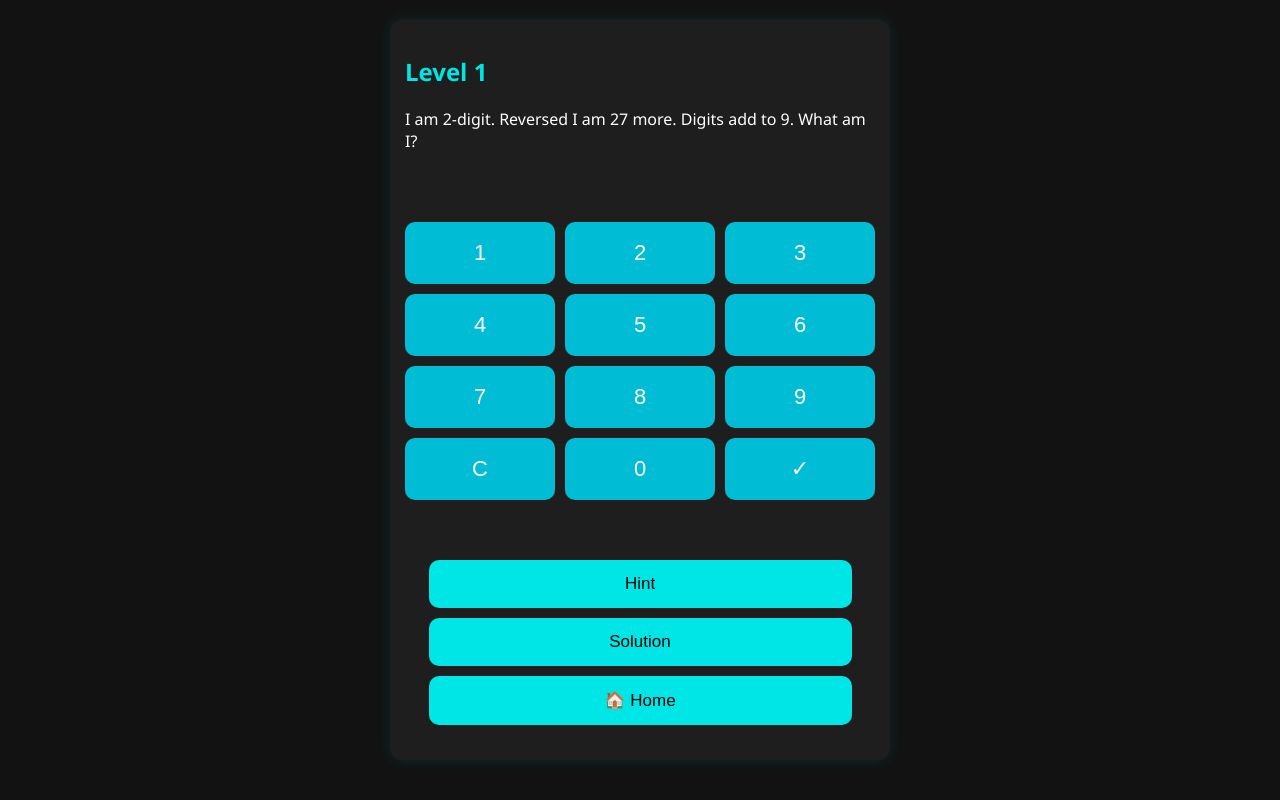
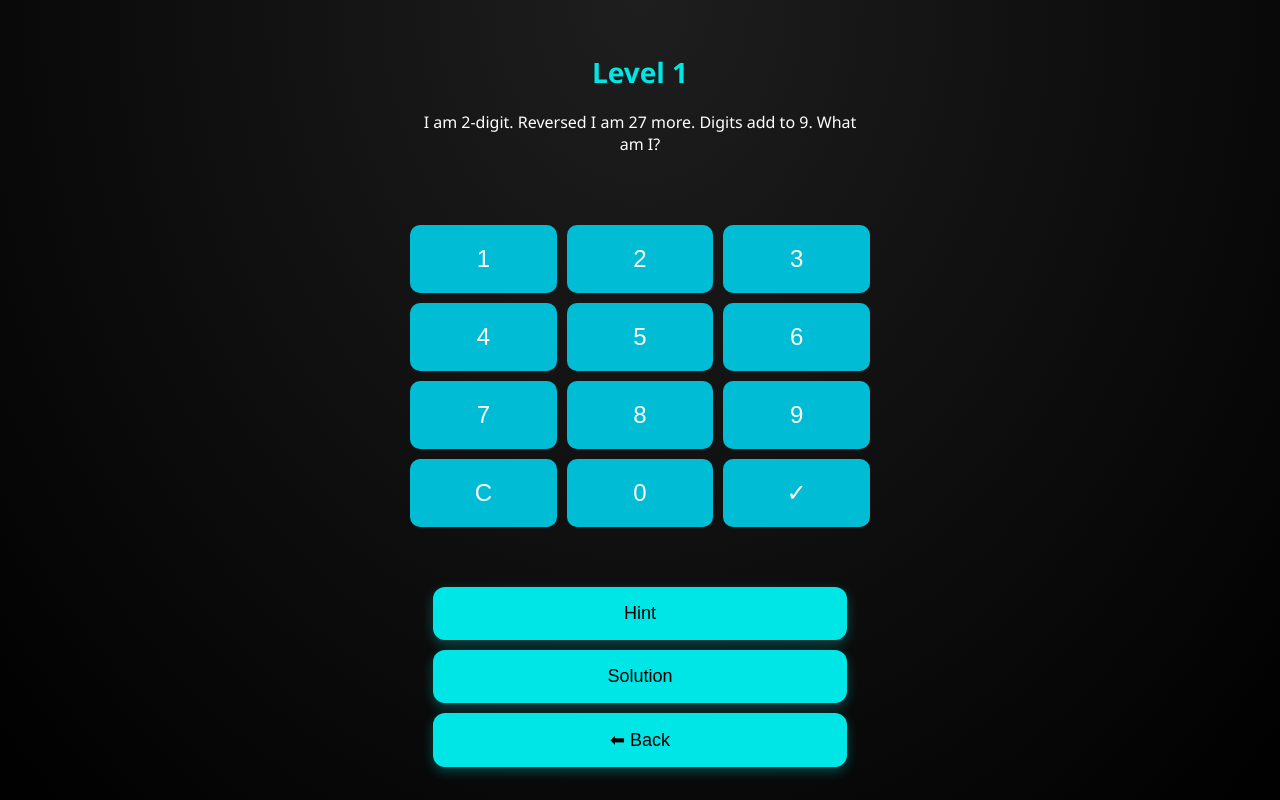
Before and after one commit to AyushAB-24/Maths_riddle, a plain HTML site: page index.html in a window 1280 px wide. Both pictures are taken after a click on the button "▶ Play". Drawn offline with Linux system fonts and the light colour scheme.

Commit message:
Update index.html

```diff
--- a/index.html
+++ b/index.html
@@ -1,60 +1,80 @@
 <!DOCTYPE html>
 <html lang="en">
 <head>
-  <meta charset="UTF-8">
+  <meta charset="UTF-8" />
   <title>Math Riddles Game</title>
-  <meta name="viewport" content="width=device-width, initial-scale=1.0">
+  <meta name="viewport" content="width=device-width, initial-scale=1.0" />
   <style>
     :root {
       --accent: #00e6e6;
-      --bg-dark: #121212;
-      --bg-card: #1e1e1e;
+      --bg-dark: #0a0a0a;
       --font: 'Segoe UI', sans-serif;
     }
-    body, html {
+    html, body {
       margin: 0;
       padding: 0;
       font-family: var(--font);
       background: var(--bg-dark);
-      color: #fff;
+      color: white;
       height: 100%;
-      overflow-x: hidden;
+      overflow: hidden;
+    }
+    body {
+      display: flex;
+      align-items: center;
+      justify-content: center;
     }
     .container {
-      max-width: 500px;
-      margin: auto;
-      padding: 20px;
+      width: 100vw;
+      height: 100vh;
+      display: flex;
+      align-items: center;
+      justify-content: center;
+      flex-direction: column;
+      background: radial-gradient(ellipse at top, #1e1e1e, #000);
     }
     .screen {
       display: none;
-      background: var(--bg-card);
-      border-radius: 12px;
-      padding: 25px 15px;
-      box-shadow: 0 0 15px rgba(0,255,255,0.1);
-      transition: all 0.3s ease-in-out;
+      width: 100%;
+      height: 100%;
+      max-width: 500px;
+      padding: 30px 20px;
+      box-sizing: border-box;
+      overflow-y: auto;
     }
     .active {
       display: block;
     }
-    h1, h2 {
+    h1 {
+      font-size: 42px;
       color: var(--accent);
-      margin: 10px 0 20px;
+      text-align: center;
+      margin-bottom: 50px;
+      text-shadow: 0 0 12px var(--accent);
+    }
+    h2 {
+      font-size: 28px;
+      color: var(--accent);
+      text-align: center;
+      margin-bottom: 20px;
     }
     .btn {
       background: var(--accent);
       color: #000;
       border: none;
-      padding: 14px 20px;
-      border-radius: 10px;
-      font-size: 17px;
+      padding: 16px;
+      font-size: 18px;
+      border-radius: 12px;
       margin: 10px auto;
       display: block;
       width: 90%;
       cursor: pointer;
-      transition: 0.2s ease;
+      box-shadow: 0 4px 12px rgba(0, 230, 230, 0.3);
+      transition: 0.3s ease;
     }
     .btn:hover {
       background: #00bdbd;
+      box-shadow: 0 4px 20px rgba(0, 230, 230, 0.5);
     }
     .keypad {
       display: grid;
@@ -63,8 +83,8 @@
       margin: 25px 0;
     }
     .keypad button {
-      padding: 18px;
-      font-size: 22px;
+      padding: 20px;
+      font-size: 24px;
       background: #00bcd4;
       color: white;
       border: none;
@@ -75,11 +95,13 @@
       color: #ffd54f;
       margin: 15px;
       min-height: 30px;
+      text-align: center;
     }
     .result {
       font-size: 18px;
       margin-top: 10px;
       min-height: 25px;
+      text-align: center;
     }
     .level-grid {
       display: grid;
@@ -88,7 +110,7 @@
       margin: 20px 0;
     }
     .level-grid button {
-      padding: 12px;
+      padding: 14px;
       border-radius: 8px;
       background-color: #333;
       color: #fff;
@@ -102,8 +124,8 @@
       display: flex;
       align-items: center;
       justify-content: space-between;
-      padding: 10px 0;
-      margin-top: 15px;
+      margin: 30px 0;
+      padding: 0 10px;
     }
     .toggle-container label {
       font-size: 18px;
@@ -121,9 +143,7 @@
   </style>
 </head>
 <body>
-
 <div class="container">
-
   <!-- Home Screen -->
   <div id="homeScreen" class="screen active">
     <h1>🧠 Math Riddles</h1>
@@ -143,17 +163,17 @@
     <button class="btn" onclick="showScreen('homeScreen')">⬅ Back</button>
   </div>
 
-  <!-- Levels -->
+  <!-- Levels Screen -->
   <div id="levelsScreen" class="screen">
     <h2>Select Level</h2>
     <div class="level-grid" id="levelButtons"></div>
     <button class="btn" onclick="showScreen('homeScreen')">⬅ Back</button>
   </div>
 
-  <!-- Riddle -->
+  <!-- Riddle Screen -->
   <div id="riddleScreen" class="screen">
     <h2 id="levelTitle">Level</h2>
-    <div id="questionText">Question will appear here</div>
+    <div id="questionText" style="text-align: center;"></div>
     <div class="answer-box" id="answerBox"></div>
 
     <div class="keypad">
@@ -175,13 +195,11 @@
 
     <button class="btn" onclick="showHint()">Hint</button>
     <button class="btn" onclick="showSolution()">Solution</button>
-    <button class="btn" onclick="showScreen('homeScreen')">🏠 Home</button>
+    <button class="btn" onclick="showScreen('levelsScreen')">⬅ Back</button>
   </div>
 </div>
 
 <canvas id="confetti-canvas"></canvas>
-
-<!-- Sounds -->
 <audio id="bgMusic" src="bg-music.mp3" loop></audio>
 <audio id="clickSound" src="click.mp3"></audio>
 
@@ -211,16 +229,11 @@
   window.onload = () => {
     try {
       music.volume = 0.4;
-      const stored = localStorage.getItem("music");
-      if (stored !== "off") {
+      if (localStorage.getItem("music") !== "off") {
         musicToggle.checked = true;
-        setTimeout(() => {
-          music.play().catch(() => {
-            document.addEventListener('click', () => {
-              music.play().catch(() => {});
-            }, { once: true });
-          });
-        }, 100);
+        music.play().catch(() => {
+          document.addEventListener("click", () => music.play(), { once: true });
+        });
       } else {
         musicToggle.checked = false;
         music.pause();
```
